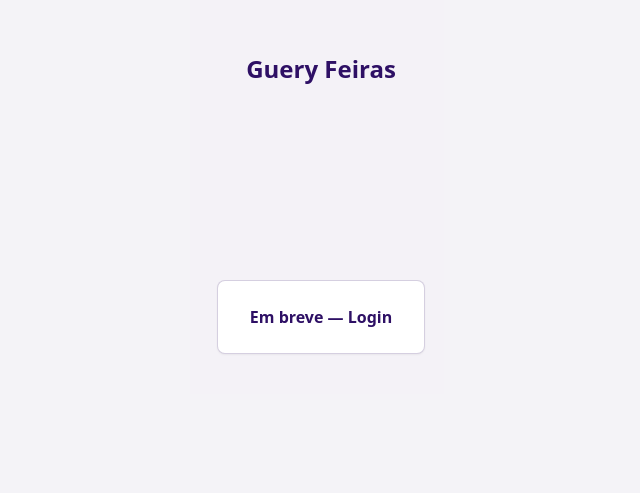
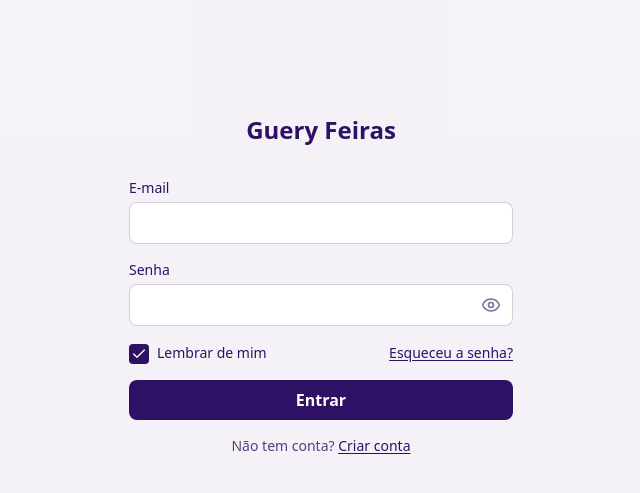
Before and after one commit to sagwi/guery_feiras, a React (Vite) app: page /login in a window 1280 px wide. Shown: the part 115-608 px from the top of the page, without its empty margins (319-959 px from the left). Built offline with nearby package versions, Linux system fonts and the light colour scheme; no server answers.

Commit message:
feat: login e recuperação de senha

```diff
--- a/src/App.tsx
+++ b/src/App.tsx
@@ -4,6 +4,8 @@ import AppLayout from './layouts/AppLayout'
 import ProtectedRoute from './routes/ProtectedRoute'
 import Placeholder from './pages/Placeholder'
 import Signup from './pages/Signup'
+import Login from './pages/Login'
+import RecuperarSenha from './pages/RecuperarSenha'
 
 function App() {
   return (
@@ -11,11 +13,9 @@ function App() {
       <Route path="/" element={<Navigate to="/VendorPanel" replace />} />
 
       <Route element={<AuthLayout />}>
-        {/* TODO Task 5/6: real page */}
-        <Route path="/login" element={<Placeholder titulo="Login" />} />
+        <Route path="/login" element={<Login />} />
         <Route path="/signup" element={<Signup />} />
-        {/* TODO Task 5/6: real page */}
-        <Route path="/recuperar-senha" element={<Placeholder titulo="Recuperar Senha" />} />
+        <Route path="/recuperar-senha" element={<RecuperarSenha />} />
       </Route>
 
       <Route element={<ProtectedRoute />}>
--- /dev/null
+++ b/src/pages/Login.tsx
@@ -0,0 +1,118 @@
+import { useState } from 'react'
+import type { FormEvent } from 'react'
+import { Link, useNavigate } from 'react-router-dom'
+import * as Checkbox from '@radix-ui/react-checkbox'
+import { Check, Eye, EyeOff } from 'lucide-react'
+import { supabase } from '../lib/supabase'
+
+const input = 'w-full rounded-lg border border-marca-roxo/20 px-3 py-2 focus:outline-none focus:ring-2 focus:ring-marca-amarelo'
+const label = 'block text-sm font-medium text-marca-roxo mb-1'
+const erroClasse = 'text-sm text-red-600 mt-1'
+const check =
+  'mt-0.5 h-5 w-5 shrink-0 rounded border border-marca-roxo/40 flex items-center justify-center data-[state=checked]:bg-marca-roxo'
+const link = 'text-marca-roxo underline underline-offset-2'
+
+export default function Login() {
+  const navigate = useNavigate()
+  const [email, setEmail] = useState('')
+  const [senha, setSenha] = useState('')
+  const [mostrarSenha, setMostrarSenha] = useState(false)
+  // ponytail: "lembrar" é no-op nesta fatia — persistência default do Supabase
+  const [lembrar, setLembrar] = useState(true)
+  const [loading, setLoading] = useState(false)
+  const [erro, setErro] = useState<string | null>(null)
+
+  async function handleSubmit(e: FormEvent) {
+    e.preventDefault()
+    setLoading(true)
+    setErro(null)
+
+    const { error } = await supabase.auth.signInWithPassword({ email, password: senha })
+
+    if (error) {
+      if (error.code === 'email_not_confirmed' || error.message.toLowerCase().includes('email not confirmed')) {
+        setErro('Confirme seu e-mail antes de entrar. Verifique sua caixa de entrada.')
+      } else {
+        setErro('E-mail ou senha inválidos.')
+      }
+      setLoading(false)
+      return
+    }
+
+    navigate('/VendorPanel')
+  }
+
+  return (
+    <form className="space-y-4" onSubmit={handleSubmit}>
+      <div>
+        <label className={label}>E-mail</label>
+        <input
+          className={input}
+          type="email"
+          required
+          value={email}
+          onChange={(e) => setEmail(e.target.value)}
+        />
+      </div>
+
+      <div>
+        <label className={label}>Senha</label>
+        <div className="relative">
+          <input
+            className={`${input} pr-10`}
+            type={mostrarSenha ? 'text' : 'password'}
+            required
+            value={senha}
+            onChange={(e) => setSenha(e.target.value)}
+          />
+          <button
+            type="button"
+            onClick={() => setMostrarSenha((v) => !v)}
+            className="absolute inset-y-0 right-0 flex items-center px-3 text-marca-roxo/60 hover:text-marca-roxo"
+            aria-label={mostrarSenha ? 'Ocultar senha' : 'Mostrar senha'}
+          >
+            {mostrarSenha ? <EyeOff className="h-5 w-5" /> : <Eye className="h-5 w-5" />}
+          </button>
+        </div>
+      </div>
+
+      <div className="flex items-center justify-between">
+        <div className="flex items-center gap-2">
+          <Checkbox.Root
+            id="lembrar"
+            checked={lembrar}
+            onCheckedChange={(v) => setLembrar(v === true)}
+            className={check}
+          >
+            <Checkbox.Indicator>
+              <Check className="h-4 w-4 text-white" />
+            </Checkbox.Indicator>
+          </Checkbox.Root>
+          <label htmlFor="lembrar" className="text-sm text-marca-roxo">
+            Lembrar de mim
+          </label>
+        </div>
+        <Link to="/recuperar-senha" className={`text-sm ${link}`}>
+          Esqueceu a senha?
+        </Link>
+      </div>
+
+      {erro && <p className={erroClasse}>{erro}</p>}
+
+      <button
+        type="submit"
+        disabled={loading}
+        className="w-full rounded-lg bg-marca-roxo text-white py-2 font-semibold hover:bg-marca-roxoClaro transition disabled:opacity-50"
+      >
+        {loading ? 'Entrando...' : 'Entrar'}
+      </button>
+
+      <p className="text-center text-sm text-marca-roxo/80">
+        Não tem conta?{' '}
+        <Link to="/signup" className={link}>
+          Criar conta
+        </Link>
+      </p>
+    </form>
+  )
+}
--- /dev/null
+++ b/src/pages/RecuperarSenha.tsx
@@ -0,0 +1,70 @@
+import { useState } from 'react'
+import type { FormEvent } from 'react'
+import { Link } from 'react-router-dom'
+import { supabase } from '../lib/supabase'
+
+const input = 'w-full rounded-lg border border-marca-roxo/20 px-3 py-2 focus:outline-none focus:ring-2 focus:ring-marca-amarelo'
+const label = 'block text-sm font-medium text-marca-roxo mb-1'
+const link = 'text-marca-roxo underline underline-offset-2'
+
+export default function RecuperarSenha() {
+  const [email, setEmail] = useState('')
+  const [loading, setLoading] = useState(false)
+  const [enviado, setEnviado] = useState(false)
+
+  async function handleSubmit(e: FormEvent) {
+    e.preventDefault()
+    setLoading(true)
+    await supabase.auth.resetPasswordForEmail(email, {
+      redirectTo: window.location.origin + '/ChangePassword',
+    })
+    // não revelamos se o e-mail existe ou não — mesma mensagem em qualquer caso
+    setLoading(false)
+    setEnviado(true)
+  }
+
+  if (enviado) {
+    return (
+      <div className="text-center space-y-3">
+        <h2 className="text-lg font-semibold text-marca-roxo">Verifique seu e-mail</h2>
+        <p className="text-sm text-marca-roxo/80">Enviamos um link de redefinição para seu e-mail.</p>
+        <Link to="/login" className={`block text-sm ${link}`}>
+          Voltar para o login
+        </Link>
+      </div>
+    )
+  }
+
+  return (
+    <form className="space-y-4" onSubmit={handleSubmit}>
+      <p className="text-sm text-marca-roxo/80">
+        Informe seu e-mail e enviaremos um link para redefinir sua senha.
+      </p>
+
+      <div>
+        <label className={label}>E-mail</label>
+        <input
+          className={input}
+          type="email"
+          required
+          value={email}
+          onChange={(e) => setEmail(e.target.value)}
+        />
+      </div>
+
+      <button
+        type="submit"
+        disabled={loading}
+        className="w-full rounded-lg bg-marca-roxo text-white py-2 font-semibold hover:bg-marca-roxoClaro transition disabled:opacity-50"
+      >
+        {loading ? 'Enviando...' : 'Enviar link'}
+      </button>
+
+      <p className="text-center text-sm text-marca-roxo/80">
+        <Link to="/login" className={link}>
+          Voltar para o login
+        </Link>
+      </p>
+    </form>
+  )
+}
```
